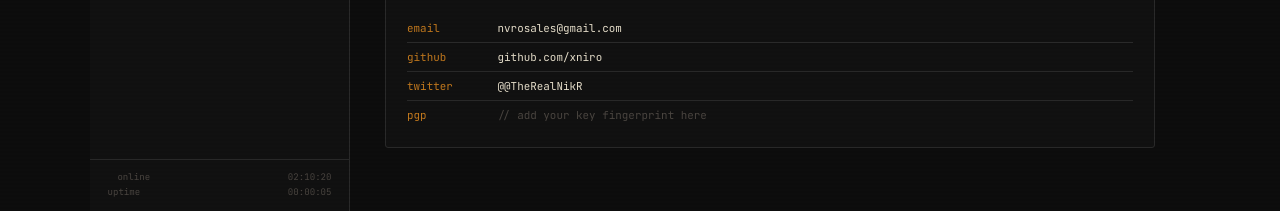
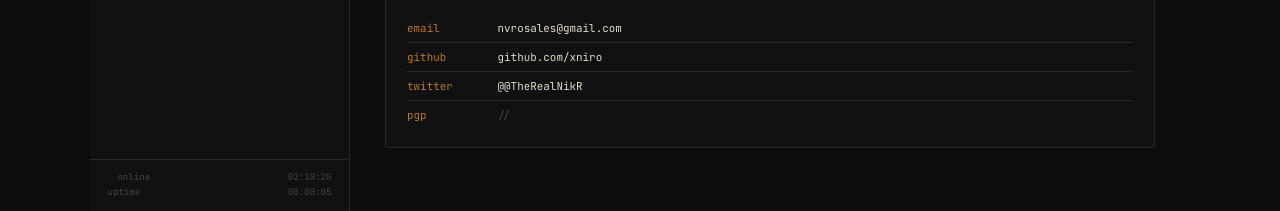
Before and after one commit to xniro/xniro.github.io, a Jekyll site: the page built from index.html, in a window 1280 px wide and 1260 px high. Shown: the part 1049-1260 px from the top of the window. Built offline with Jekyll 4.4.1, drawn with Linux system fonts in a browser that asks for light colours.

```diff
--- a/index.html
+++ b/index.html
@@ -185,7 +185,7 @@
       {% endif %}
       <div class="contact-line" style="cursor:default;">
         <span class="contact-key">pgp</span>
-        <span class="contact-val" style="color:var(--text-dim);">// add your key fingerprint here</span>
+        <span class="contact-val" style="color:var(--text-dim);">//</span>
       </div>
     </div>
   </div>
```
